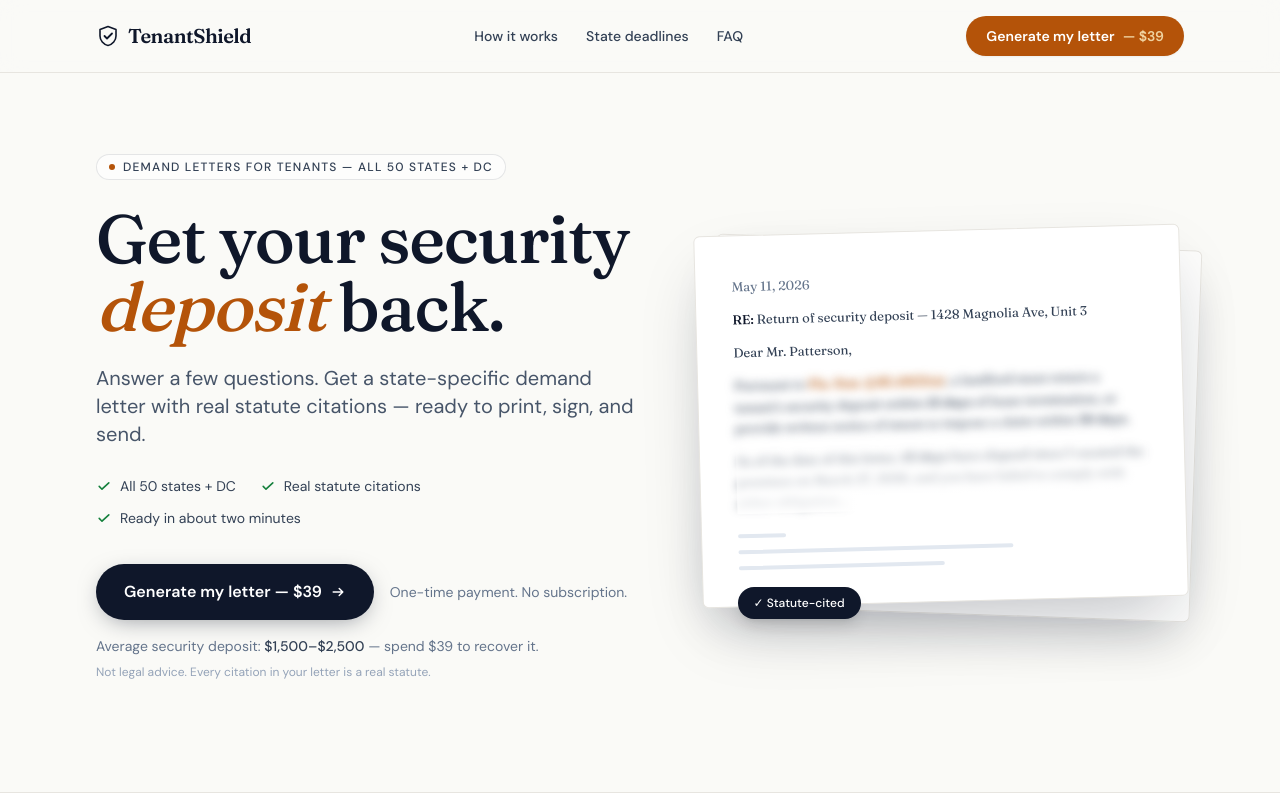
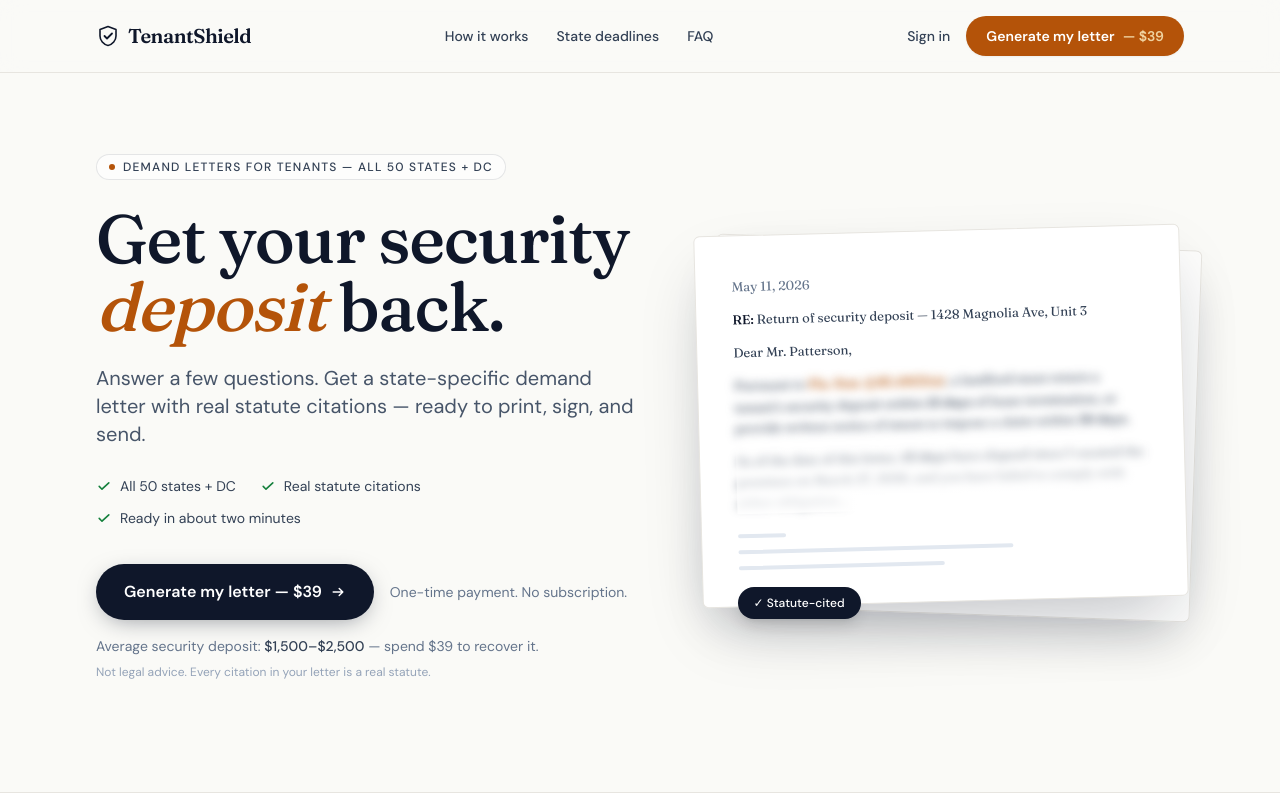
Before and after one commit to ademcolby/tenantshield, a Next.js app: page / in a window 1280 px wide. Shown: the top 800 px of the page. Built offline with nearby package versions, Linux system fonts and the light colour scheme; no server answers.

Commit message:
Add session-aware Sign in / My account link to landing page header

```diff
--- a/app/HomeClient.tsx
+++ b/app/HomeClient.tsx
@@ -1,9 +1,11 @@
 // app/HomeClient.tsx
 'use client'
 
-import { useState } from 'react'
+import { useState, useEffect } from 'react'
 import Link from 'next/link'
 import { Fraunces, DM_Sans } from 'next/font/google'
+import type { Session } from '@supabase/supabase-js'
+import { getSupabaseBrowserClient } from '@/lib/auth'
 import {
   STATE_DEADLINES,
   getCityOverlaysForState,
@@ -49,6 +51,32 @@
   const selected = STATE_DEADLINES.find((s) => s.state === selectedState)
   const cityOverlays = selectedState ? getCityOverlaysForState(selectedState) : []
 
+  // Project E: session-aware nav. null = still checking (render nothing to avoid
+  // a flash); true/false swaps "Sign in" <-> "My account". Mirrors SiteChrome.
+  const [authed, setAuthed] = useState<boolean | null>(null)
+
+  useEffect(() => {
+    const supabase = getSupabaseBrowserClient()
+    let active = true
+
+    supabase.auth
+      .getSession()
+      .then(({ data }: { data: { session: Session | null } }) => {
+        if (active) setAuthed(!!data.session)
+      })
+
+    const { data: sub } = supabase.auth.onAuthStateChange(
+      (_event: string, session: Session | null) => {
+        if (active) setAuthed(!!session)
+      },
+    )
+
+    return () => {
+      active = false
+      sub.subscription.unsubscribe()
+    }
+  }, [])
+
   return (
     <div
       className={`${fraunces.variable} ${dmSans.variable} min-h-screen bg-[#FAFAF7] text-slate-900 antialiased`}
@@ -75,6 +103,16 @@
             <a href="#deadlines" className="transition hover:text-slate-900">State deadlines</a>
             <a href="#faq" className="transition hover:text-slate-900">FAQ</a>
           </nav>
+          <div className="flex items-center gap-3 sm:gap-4">
+            {/* Project E: swaps with auth state. Hidden while unknown. */}
+            {authed !== null && (
+              <Link
+                href={authed ? '/dashboard' : '/auth'}
+                className="text-sm font-medium text-slate-700 transition hover:text-slate-900"
+              >
+                {authed ? 'My account' : 'Sign in'}
+              </Link>
+            )}
             <Link
               href="/generate"
               className="inline-flex items-center gap-1.5 rounded-full bg-[#B45309] px-4 py-2 text-sm font-semibold text-white shadow-sm transition hover:bg-[#92400E] sm:gap-2 sm:px-5 sm:py-2.5"
@@ -82,6 +120,7 @@
               Generate my letter
               <span className="hidden text-amber-100/80 sm:inline">— $39</span>
             </Link>
+          </div>
         </div>
       </header>
 
```
Lines whose indentation alone changed are shown as unchanged.
